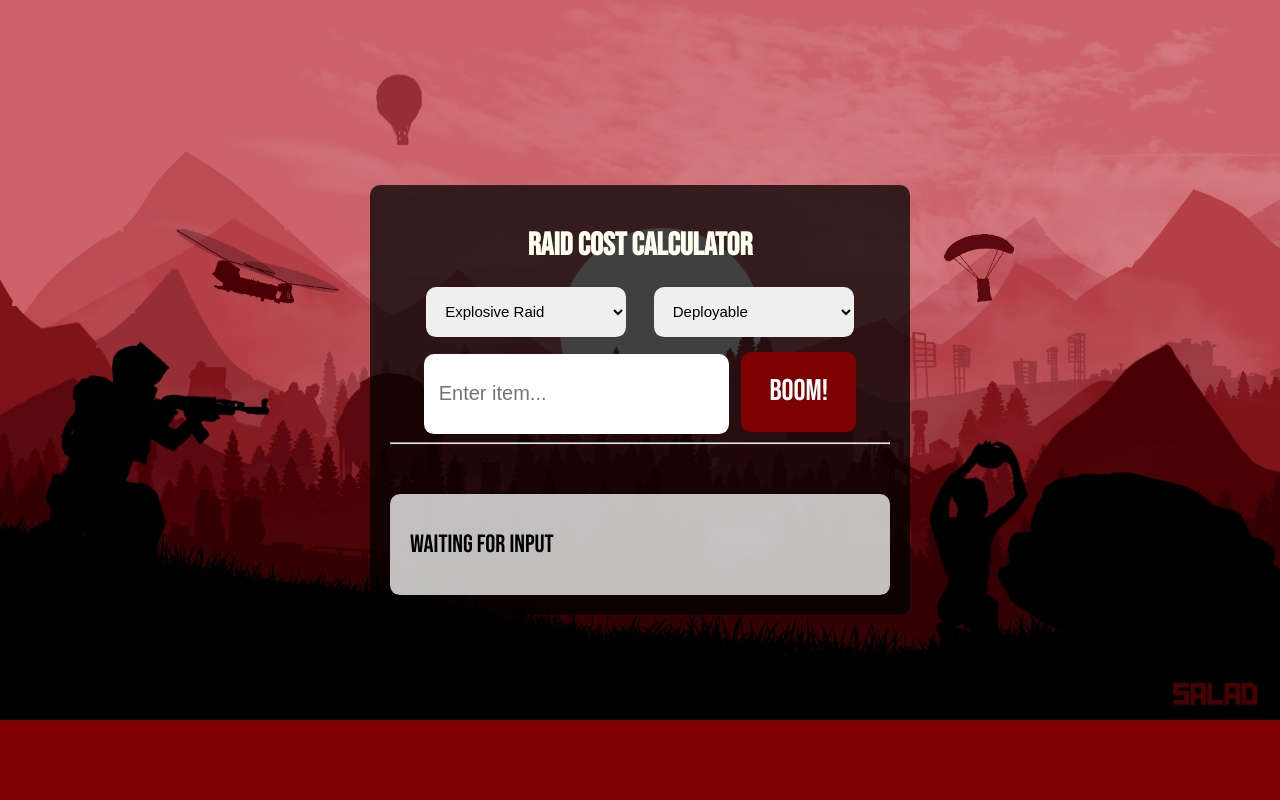
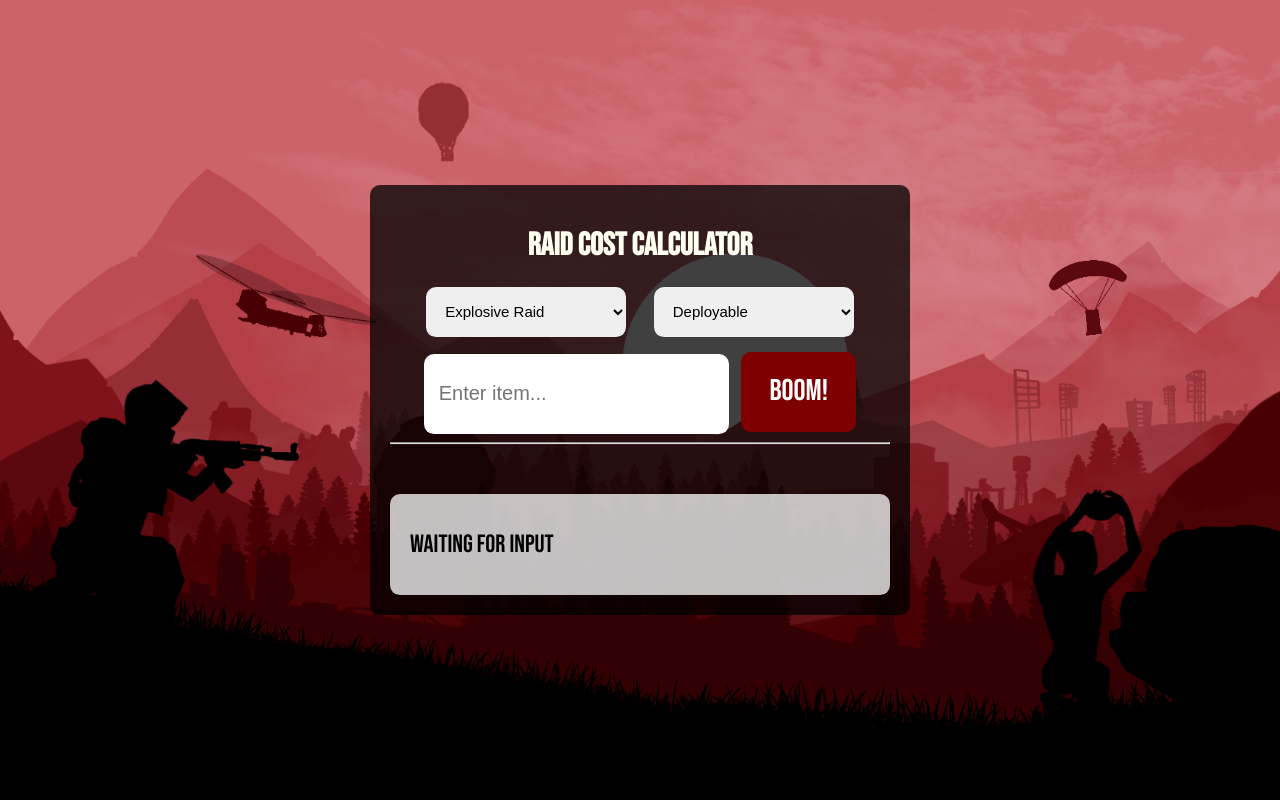
Before and after one commit to rust-tools/rust-tools, a Flask app: page / in a window 1280 px wide. Run offline with Flask 3, Linux system fonts and the light colour scheme.

Commit message:
update background sizing

```diff
--- a/webapp/static/style.css
+++ b/webapp/static/style.css
@@ -1,10 +1,14 @@
 /* Honest to god, I am not going to comment a CSS file. This is the most pseudocode it gets, and it's not like I used complicated CSS either. */
-body {
+html {
     background-image: url("img/980708.png");
     background-color: rgb(126, 0, 0);
     background-repeat: no-repeat;
-    background-position: absolute;
+    background-position: fixed;
     background-size: cover;
+    -webkit-background-size: cover;
+    -moz-background-size: cover;
+    -o-background-size: cover;
+    min-height: 100%;
 }
 
 @font-face {
```
